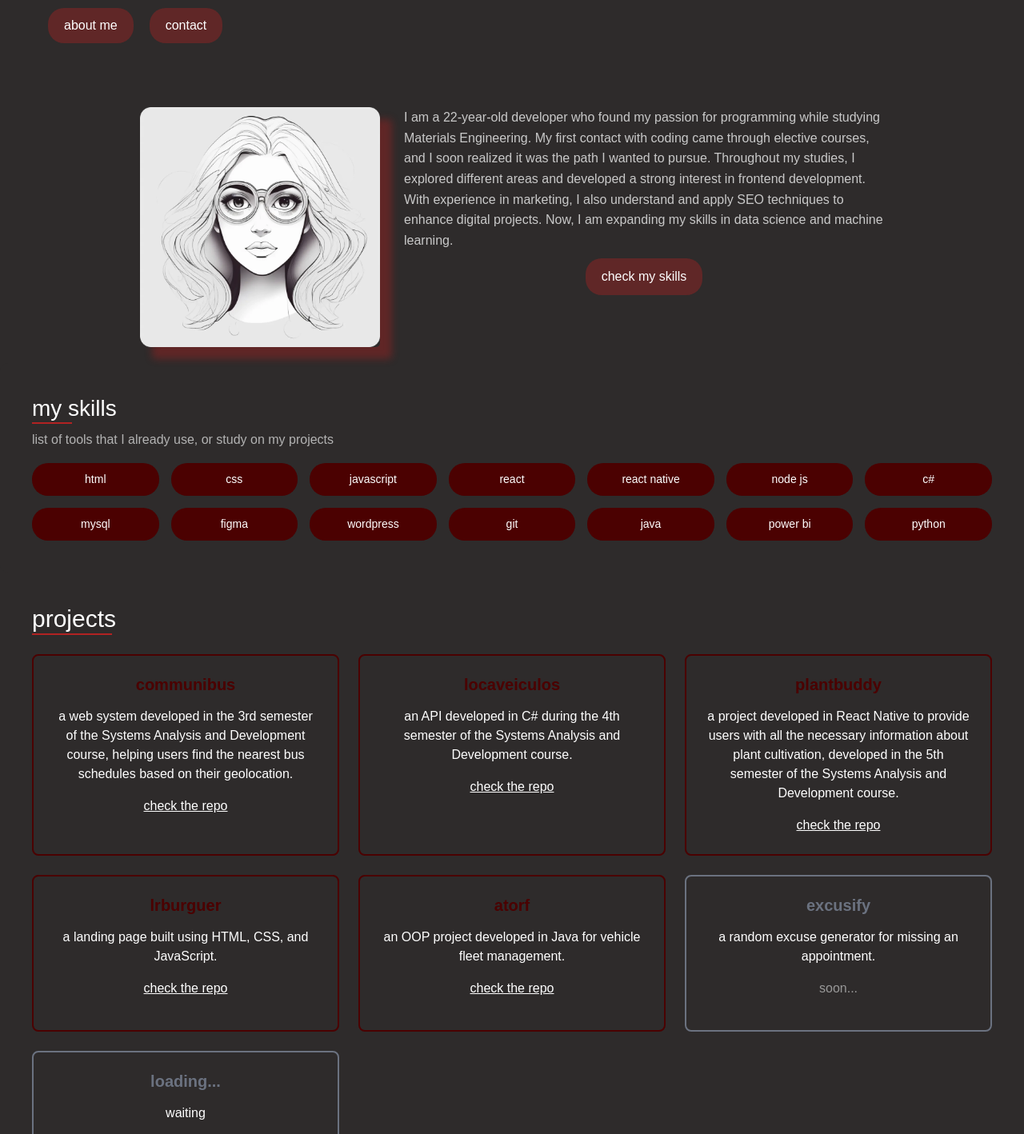
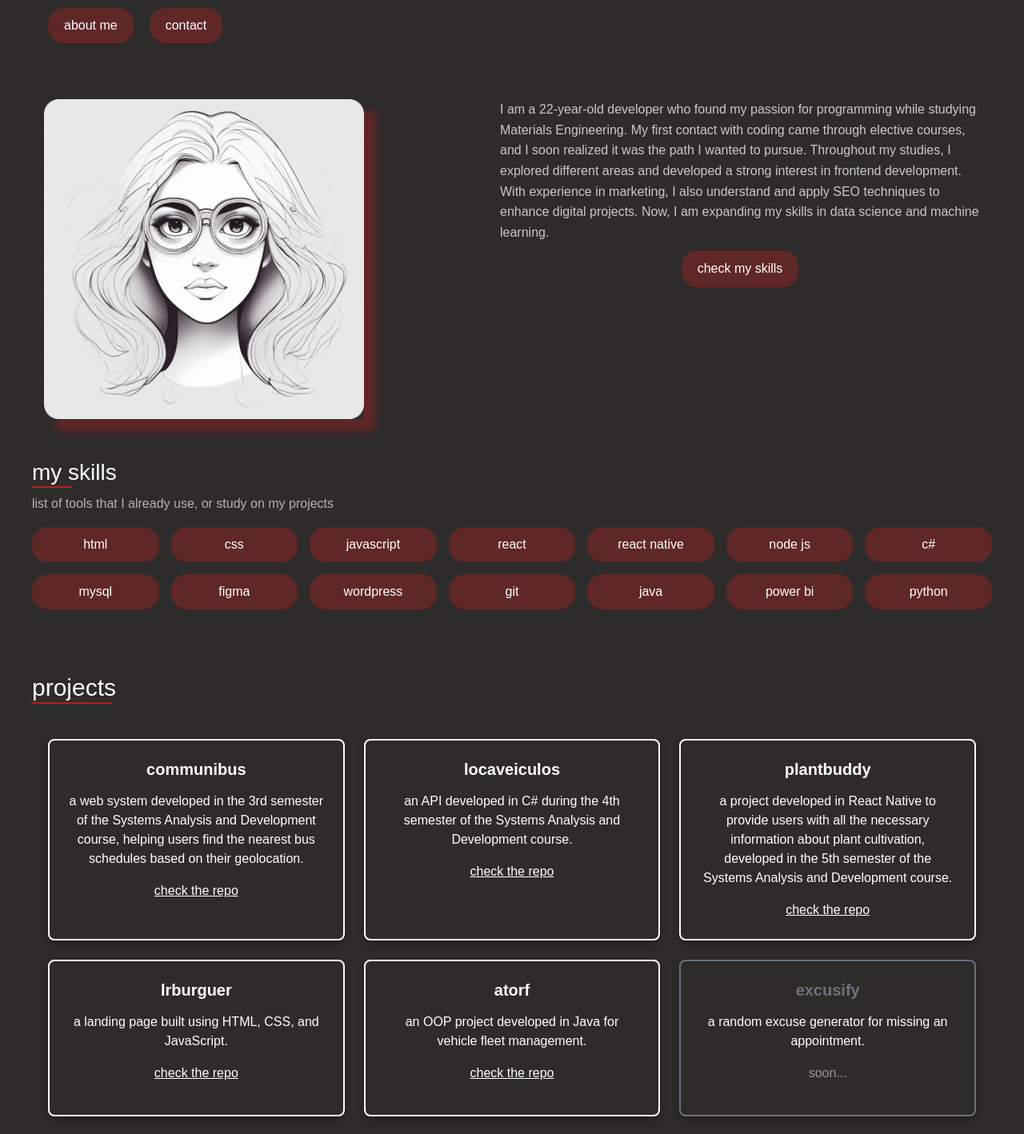
Before and after one commit to ledadoval/ledadoval-portfolio, a React (Create React App) app in the folder ledadoval/: page / in a window 1280 px wide. Shown: the part 280-1698 px from the top of the page at 80% size. Built offline with nearby package versions, Linux system fonts and the light colour scheme.

Commit message:
add cards effects

```diff
--- a/ledadoval/src/App.css
+++ b/ledadoval/src/App.css
@@ -1,6 +1,5 @@
 .App {
   text-align: center;
-  background-color: #282c34;
 }
 
 .App-logo {
@@ -15,7 +14,6 @@
 }
 
 .App-header {
-  background-color: #282c34;
   min-height: 100vh;
   display: flex;
   flex-direction: column;
@@ -46,10 +44,6 @@
   box-sizing: border-box;
   background-color: #2e2b2b;
   color: #fff;
-}
-
-.bg-body-tertiary {
-  background-color: #2e2b2b !important;
 }
 
 .bg-body-tertiary {
@@ -130,16 +124,17 @@
   align-items: flex-start;
   justify-content: center;
   flex-direction: row;
-  gap: 30px;
-  padding: 20px;
+  gap: 20px;
+  padding: 10px;
 }
 
 #aboutme img {
   width: 100%;
-  max-width: 300px;
+  max-width: 400px;
   height: auto;
   border-radius: 5px;
   box-shadow: 15px 15px 10px #ac212167;
+  margin-right: 150px;
 }
 
 #aboutme p {
@@ -216,13 +211,14 @@
 .skills-container button,
 .content-div button,
 .footer-class button {
-  background-color: #4b0101;
-  border: 0px solid #4b0101;
+  border: none;
   border-radius: 20px;
+  background-color: #ac212167;
+  border-color: #AC2121;
+  color: #fff;
+  font-size: 16px;
+  cursor: pointer;
   padding: 10px 15px;
-  font-size: 14px;
-  color: #fff;
-  cursor: pointer;
   transition: transform 0.2s ease, background-color 0.2s ease;
 }
 
@@ -264,6 +260,57 @@
     padding: 8px 12px;
   }
 }
+
+.projects-grid {
+  display: grid;
+  grid-template-columns: repeat(3, 1fr);
+  gap: 20px;
+  padding: 20px;
+}
+
+.project-card {
+  padding: 20px;
+  border-radius: 15px;
+  text-align: center;
+  transition: transform 0.3s, box-shadow 0.3s, background-color 0.3s;
+  cursor: pointer;
+  box-shadow: 0 4px 8px rgba(0, 0, 0, 0.3);
+}
+
+.project-card:hover {
+  transform: scale(1.05);
+  box-shadow: 0 6px 12px rgba(0, 0, 0, 0.4);
+  background-color: var(--hover-color);
+}
+
+/*
+.project-card:nth-child(1):hover {
+  --hover-color: #ff5733;
+}
+.project-card:nth-child(2):hover {
+  --hover-color: #33ff57;
+}
+.project-card:nth-child(3):hover {
+  --hover-color: #3357ff;
+}
+.project-card:nth-child(4):hover {
+  --hover-color: #ffd700;
+}
+.project-card:nth-child(5):hover {
+  --hover-color: #ff33a8;
+}
+.project-card:nth-child(6):hover {
+  --hover-color: #1abc9c;
+}
+
+*/
+
+@media (max-width: 768px) {
+  .projects-grid {
+    grid-template-columns: 1fr;
+  }
+}
+
 
 .projects-content{
   padding: 40px;
--- a/ledadoval/src/components/projects.js
+++ b/ledadoval/src/components/projects.js
@@ -6,31 +6,31 @@ function Projects() {
       title: "communibus",
       description: "a web system developed in the 3rd semester of the Systems Analysis and Development course, helping users find the nearest bus schedules based on their geolocation.",
       repolink: "https://github.com/ICEI-PUC-Minas-PSG-ADS-TI/TIAPLI-2023-2-CommuniBus",
-      color: " #4b0101",
+      color: " white",
     },
     {
       title: "locaveiculos",
       description: "an API developed in C# during the 4th semester of the Systems Analysis and Development course.",
       repolink: "https://github.com/PSG-TADS/psg-tads-2024-1-back-bd-ledadoval",
-      color: " #4b0101",
+      color: " white",
     },
     {
       title: "plantbuddy",
       description: "a project developed in React Native to provide users with all the necessary information about plant cultivation, developed in the 5th semester of the Systems Analysis and Development course.",
       repolink: "#",
-      color: " #4b0101",
+      color: " white",
     },
     {
       title: "lrburguer",
       description: "a landing page built using HTML, CSS, and JavaScript.",
       repolink: "#",
-      color: " #4b0101",
+      color: " white",
     },
     {
       title: "atorf",
       description: "an OOP project developed in Java for vehicle fleet management.",
       repolink: "#",
-      color: " #4b0101",
+      color: " white",
     },
     {
       title: "excusify",
@@ -56,7 +56,8 @@ function Projects() {
             className="project-card"
             style={{  borderColor: project.color,
               borderStyle: 'solid',
-              borderWidth: '2px'}}
+              borderWidth: '2px',
+            }}
           >
             <h3 style={{ color: project.color }}>{project.title}</h3>
             <p>{project.description}</p>
```
